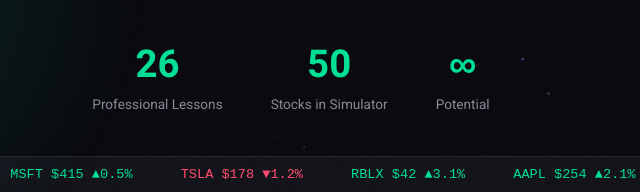
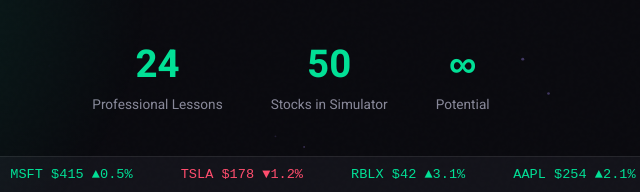
Before and after one commit to ariellevy2308-design/moneymind, a plain HTML site: page index.html in a window 1280 px wide. Shown: the part 608-800 px from the top of the page, 349-989 px from the left. Drawn offline with nearby package versions, Linux system fonts and the light colour scheme.

Commit message:
Update lesson count to 24

```diff
--- a/index.html
+++ b/index.html
@@ -87,7 +87,7 @@
     <h1><span data-i18n="header_h1_1">Learn. Trade.</span><br><span class="accent" data-i18n="header_h1_2">Succeed Financially.</span></h1>
     <p class="subtitle" data-i18n="header_subtitle">Professional courses in stocks & dropshipping — from zero to advanced, with live simulators</p>
     <div class="header-stats">
-      <div class="stat"><span class="stat-num">26</span><span class="stat-lbl" data-i18n="stat_lessons">Professional Lessons</span></div>
+      <div class="stat"><span class="stat-num">24</span><span class="stat-lbl" data-i18n="stat_lessons">Professional Lessons</span></div>
       <div class="stat"><span class="stat-num">50</span><span class="stat-lbl" data-i18n="stat_stocks">Stocks in Simulator</span></div>
       <div class="stat"><span class="stat-num">∞</span><span class="stat-lbl" data-i18n="stat_potential">Potential</span></div>
     </div>
```
